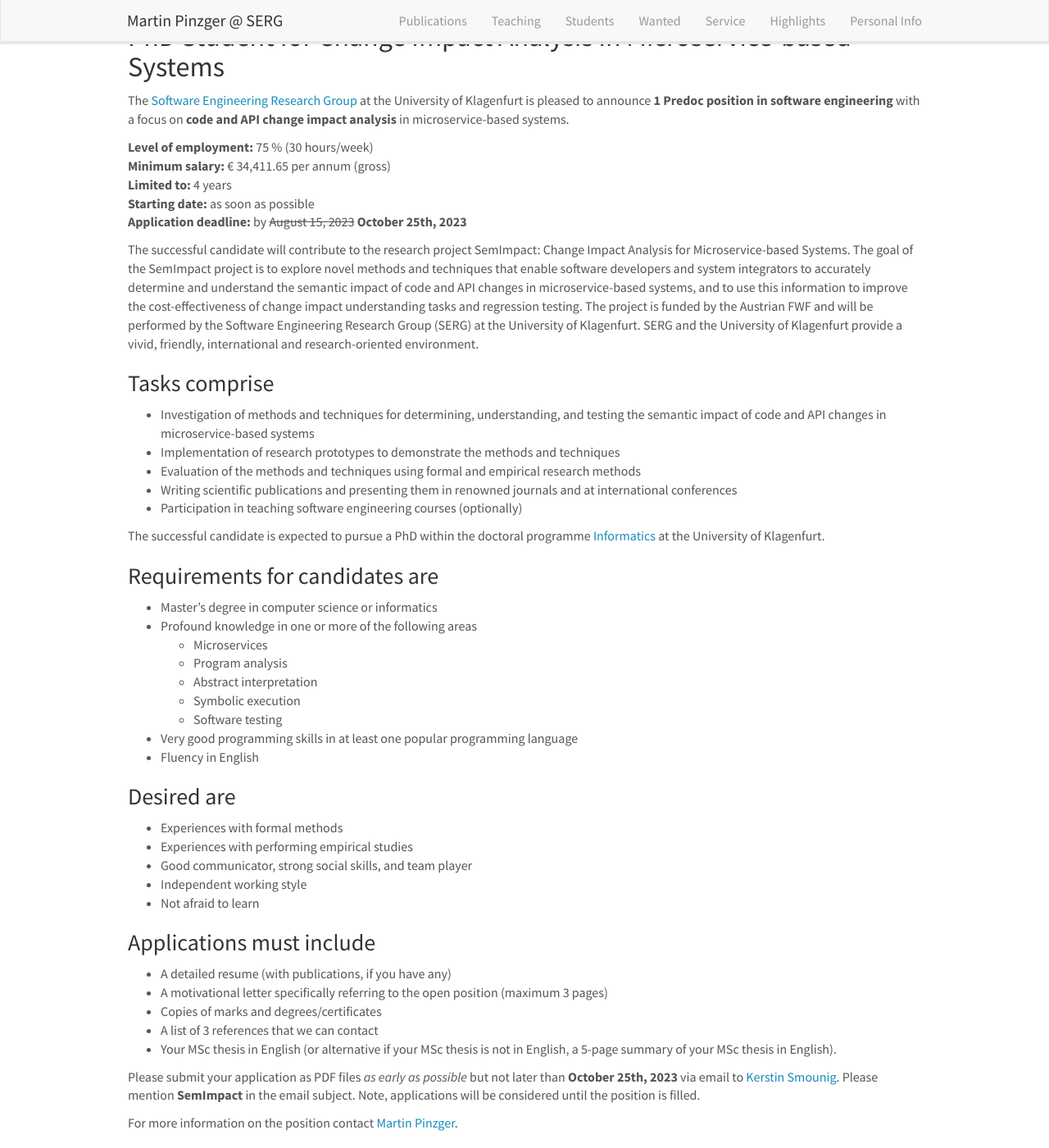
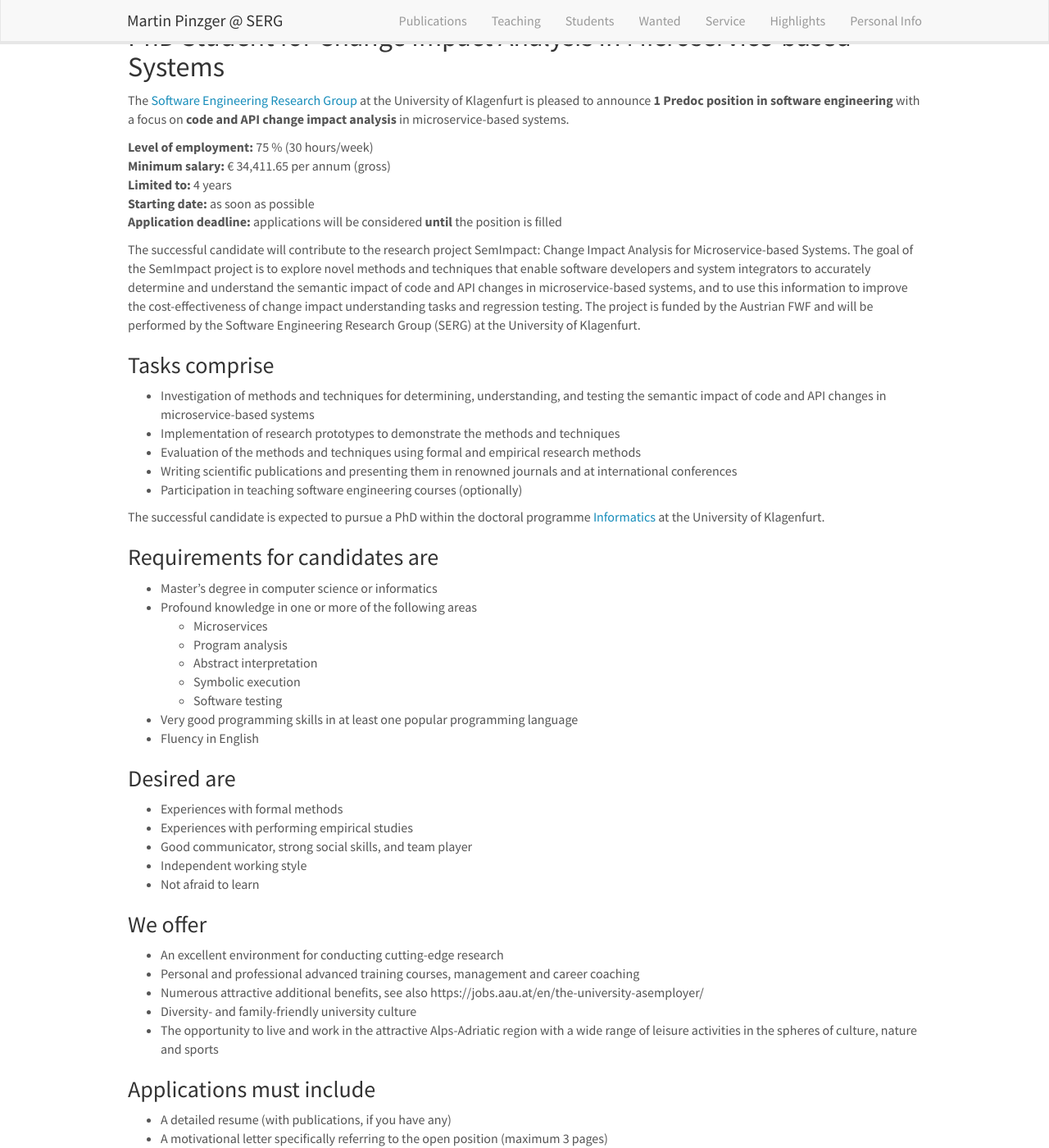
Before and after one commit to pinzger/pinzger.github.io, a Jekyll site: the page built from _pages/openpositions.md, in a window 1280 px wide and 1400 px high, scrolled down 224 px. Shown: the whole window at 82% size. Built offline with Jekyll 4.4.1, drawn with Linux system fonts in a browser that asks for light colours; nearby versions of some CDN libraries; some of the changed text lies outside the part shown.

Commit message:
updated job descriptions

```diff
--- a/_pages/openpositions.md
+++ b/_pages/openpositions.md
@@ -20,9 +20,9 @@ The [Software Engineering Research Group](https://www.aau.at/en/isys/serg) at th
 **Minimum salary:** € 34,411.65 per annum (gross)<br/>
 **Limited to:** 4 years<br/>
 **Starting date:** as soon as possible<br/>
-**Application deadline:** by ~~August 15, 2023~~ **October 25th, 2023**<br/>
+**Application deadline:** applications will be considered **until** the position  is filled<br/>
 
-The successful candidate will contribute to the research project SemImpact: Change Impact Analysis for Microservice-based Systems. The goal of the SemImpact project is to explore novel methods and techniques that enable software developers and system integrators to accurately determine and understand the semantic impact of code and API changes in microservice-based systems, and to use this information to improve the cost-effectiveness of change impact understanding tasks and regression testing. The project is funded by the Austrian FWF and will be performed by the Software Engineering Research Group (SERG) at the University of Klagenfurt. SERG and the University of Klagenfurt provide a vivid, friendly, international and research-oriented environment.
+The successful candidate will contribute to the research project SemImpact: Change Impact Analysis for Microservice-based Systems. The goal of the SemImpact project is to explore novel methods and techniques that enable software developers and system integrators to accurately determine and understand the semantic impact of code and API changes in microservice-based systems, and to use this information to improve the cost-effectiveness of change impact understanding tasks and regression testing. The project is funded by the Austrian FWF and will be performed by the Software Engineering Research Group (SERG) at the University of Klagenfurt.
 
 ### Tasks comprise
 * Investigation of methods and techniques for determining, understanding, and testing the semantic impact of code and API changes in microservice-based systems
@@ -51,6 +51,13 @@ The successful candidate is expected to pursue a PhD within the doctoral program
 * Independent working style
 * Not afraid to learn
 
+### We offer
+* An excellent environment for conducting cutting-edge research
+* Personal and professional advanced training courses, management and career coaching
+* Numerous attractive additional benefits, see also https://jobs.aau.at/en/the-university-asemployer/
+* Diversity- and family-friendly university culture
+* The opportunity to live and work in the attractive Alps-Adriatic region with a wide range of leisure activities in the spheres of culture, nature and sports
+
 ### Applications must include
 * A detailed resume (with publications, if you have any)
 * A motivational letter specifically referring to the open position (maximum 3 pages)
@@ -58,7 +65,7 @@ The successful candidate is expected to pursue a PhD within the doctoral program
 * A list of 3 references that we can contact
 * Your MSc thesis in English (or alternative if your MSc thesis is not in English, a 5-page summary of your MSc thesis in English).
 
-Please submit your application as PDF files *as early as possible* but not later than **October 25th, 2023** via email to [Kerstin Smounig](mailto:kerstin.smounig@aau.at). Please mention **SemImpact** in the email subject. Note, applications will be considered until the position is filled.
+Please submit your application as PDF files *as early as possible* via email to [Kerstin Smounig](mailto:kerstin.smounig@aau.at). Please mention **SemImpact** in the email subject. Note, applications will be considered until the position is filled.
 
 For more information on the position contact [Martin Pinzger](/).
 
@@ -71,7 +78,7 @@ The [Software Engineering Research Group](https://www.aau.at/en/isys/serg) at th
 **Minimum salary:** € 34,411.65 per annum (gross)<br/>
 **Limited to:** 2 years (with the possibility to extend it)<br/>
 **Starting date:** as soon as possible<br/>
-**Application deadline:** by ~~August 15, 2023~~ **October 25th, 2023**<br/>
+**Application deadline:** applications will be considered **until** the position  is filled<br/>
 
 The successful candidate will contribute to the research project COMPASS of the [Software Competence Center Hagenberg](https://www.scch.at/). The main goal of COMPASS is to advance methods in software analytics to facilitate the analysis of complex software systems. The position provides the candidate with an excellent opportunity to do a PhD in an international renowned team formed by the Software Engineering Research Group, the Research Center Hagenberg and the Software Competence Center Hagenberg.
 
@@ -100,6 +107,13 @@ Please note that applications that do not meet these basic requirements will not
 * Independent working style
 * Not afraid to learn
 
+### We offer
+* An excellent environment for conducting cutting-edge research
+* Personal and professional advanced training courses, management and career coaching
+* Numerous attractive additional benefits, see also https://jobs.aau.at/en/the-university-asemployer/
+* Diversity- and family-friendly university culture
+* The opportunity to live and work in the attractive Alps-Adriatic region with a wide range of leisure activities in the spheres of culture, nature and sports
+
 ### Applications must include
 * A detailed resume (with publications, if you have any)
 * A motivational letter specifically referring to the open position (maximum 3 pages)
@@ -107,6 +121,6 @@ Please note that applications that do not meet these basic requirements will not
 * A list of 3 references that we can contact
 * Your MSc thesis in English (or alternative if your MSc thesis is not in English, a 5-page summary of your MSc thesis in English).
 
-Please submit your application as PDF files *as early as possible* but not later than **October 25th, 2023** via email to [Kerstin Smounig](mailto:kerstin.smounig@aau.at). Please mention **COMPASS** in the email subject. Note, applications will be considered until the position is filled.
+Please submit your application as PDF files *as early as possible* via email to [Kerstin Smounig](mailto:kerstin.smounig@aau.at). Please mention **COMPASS** in the email subject. Note, applications will be considered until the position is filled.
 
 For more information on the position contact [Martin Pinzger](/) or [Josef Pichler](https://pure.fh-ooe.at/de/persons/josef-pichler).
```
